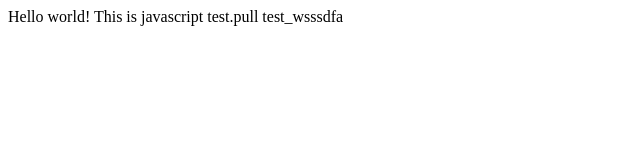
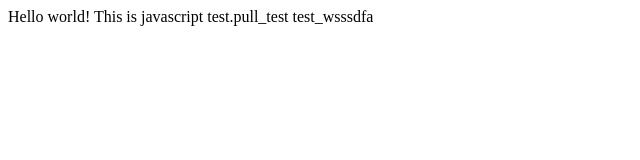
Before and after one commit to unme81/branch_test, a plain HTML site: page index.html in a window 1280 px wide. Shown: the full height of the page, 0-640 px from the left. Drawn offline with Linux system fonts and the light colour scheme.

Commit message:
Update index.html

```diff
--- a/index.html
+++ b/index.html
@@ -6,7 +6,7 @@
 			Hello world!
 			This is javascript
 
-			test.pull
+			test.pull_test
 
 			test_wsssdfa
 	</body>
```
